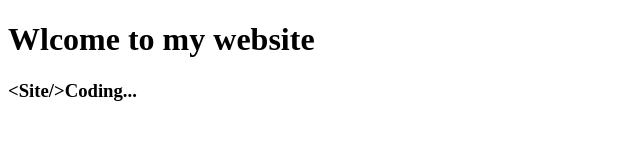
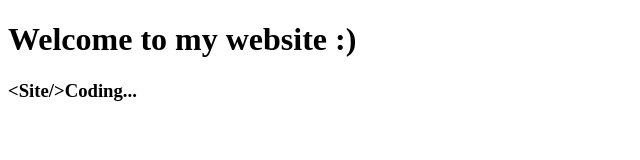
Before and after one commit to studentJov/lets_help_each_other, a plain HTML site: page index.html in a window 1280 px wide. Shown: the whole page, without its empty margins (0-640 px from the left). Drawn offline with Linux system fonts and the light colour scheme.

Commit message:
Update index.html

```diff
--- a/index.html
+++ b/index.html
@@ -5,7 +5,7 @@
 </head>
 <body>
 
-<h1>Wlcome to my website</h1>
+<h1>Welcome to my website :)</h1>
 <h3>&lt;Site/&gt;<span>Coding...</span></h3>
 
 </body>
```
